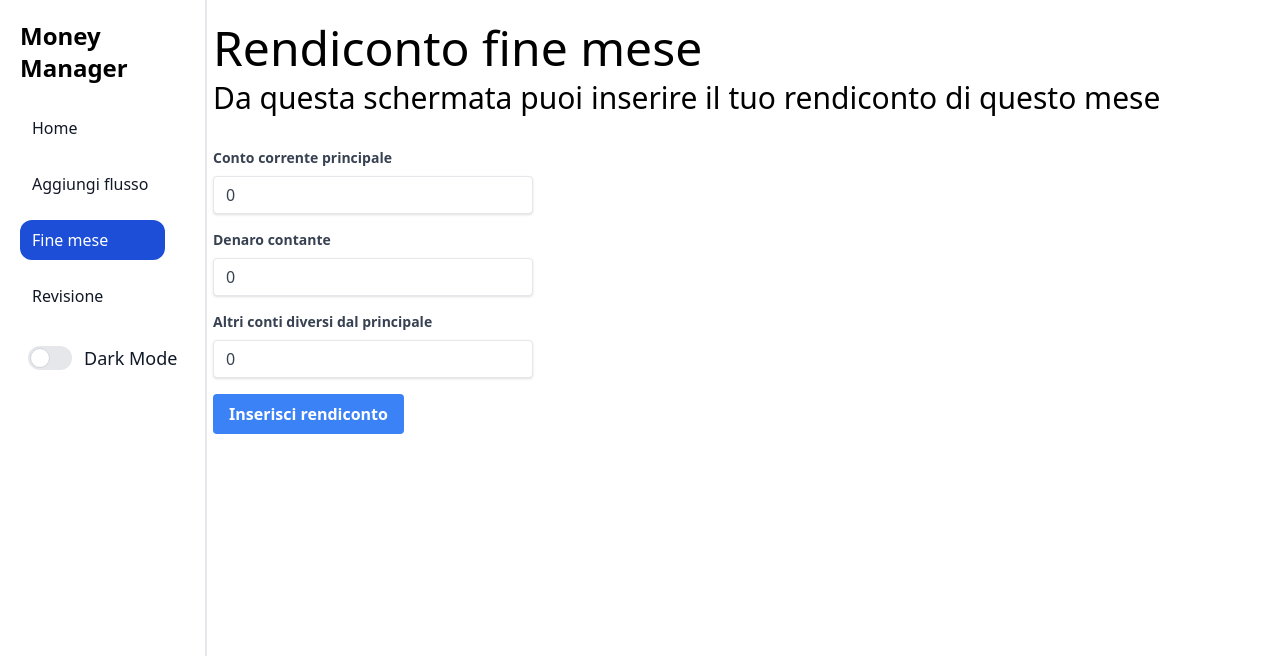
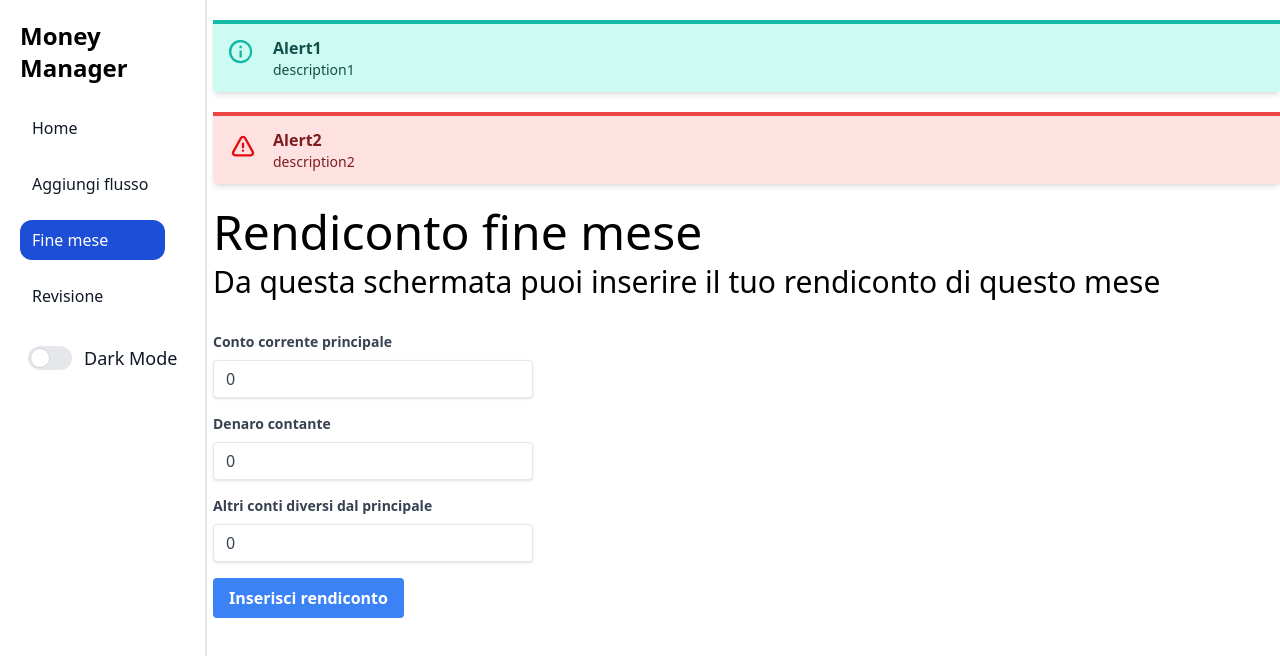
Before and after one commit to BacaroTech/Money-dashboard, an Angular app in the folder FE/: page /end in a window 1280 px wide. Shown: the top 656 px of the page. Built offline with nearby package versions, Linux system fonts and the light colour scheme.

Commit message:
created new component, fixed chart hover and inluded alerts

```diff
--- a/FE/src/app/app.module.ts
+++ b/FE/src/app/app.module.ts
@@ -15,6 +15,7 @@ import { FormsModule, ReactiveFormsModule } from '@angular/forms';
 import { CashReviewComponent } from './components/cash-review/cash-review.component';
 import { ModalComponent } from './components/modal/modal.component';
 import { EndMonthComponent } from './components/end-month/end-month.component';
+import { AlertComponent } from './components/alert/alert.component';
 
 
 @NgModule({
@@ -30,7 +31,8 @@ import { EndMonthComponent } from './components/end-month/end-month.component';
     FormFlowComponent,
     CashReviewComponent,
     ModalComponent,
-    EndMonthComponent
+    EndMonthComponent,
+    AlertComponent
   ],
   imports: [
     BrowserModule,
--- /dev/null
+++ b/FE/src/app/components/alert/alert.component.html
@@ -0,0 +1,40 @@
+<div *ngFor="let alert of alerts" [ngClass]="{'cursor-pointer': alert.action != ''}">
+    <div class="bg-teal-100 border-t-4 border-teal-500 rounded-b text-teal-900 px-4 py-3 shadow-md mt-5" role="alert"
+        *ngIf="alert.type == 'info'" [routerLink]="[alert.action]" >
+        <div class="flex">
+            <div class="py-1">
+                <svg class="fill-current h-7 w-7 text-teal-500 mr-4" xmlns="http://www.w3.org/2000/svg"
+                    viewBox="0 0 24 24">
+                    <path
+                        d="M2.93 17.07A10 10 0 1 1 17.07 2.93 10 10 0 0 1 2.93 17.07zm12.73-1.41A8 8 0 1 0 4.34 4.34a8 8 0 0 0 11.32 11.32zM9 11V9h2v6H9v-4zm0-6h2v2H9V5z" />
+                </svg>
+            </div>
+            <div>
+                <p class="font-bold capitalize">{{alert.title}}</p>
+                <p class="text-sm">{{alert.description}}</p>
+            </div>
+        </div>
+    </div>
+    <div class="bg-red-100 border-t-4 border-red-500 rounded-b text-red-900 px-4 py-3 shadow-md mt-5" role="alert"
+        *ngIf="alert.type == 'important'" [routerLink]="[alert.action]" >
+        <div class="flex">
+            <div class="py-1">
+                <svg class=" h-7 w-7 mr-4" viewBox="0 0 24 24" fill="none" xmlns="http://www.w3.org/2000/svg">
+                    <g id="SVGRepo_bgCarrier" stroke-width="0"></g>
+                    <g id="SVGRepo_tracerCarrier" stroke-linecap="round" stroke-linejoin="round"></g>
+                    <g id="SVGRepo_iconCarrier">
+                        <path d="M12 10V13" stroke="#e50b0b" stroke-width="2" stroke-linecap="round"></path>
+                        <path d="M12 16V15.9888" stroke="#e50b0b" stroke-width="2" stroke-linecap="round"></path>
+                        <path
+                            d="M10.2518 5.147L3.6508 17.0287C2.91021 18.3618 3.87415 20 5.39912 20H18.6011C20.126 20 21.09 18.3618 20.3494 17.0287L13.7484 5.147C12.9864 3.77538 11.0138 3.77538 10.2518 5.147Z"
+                            stroke="#e50b0b" stroke-width="2" stroke-linecap="round" stroke-linejoin="round"></path>
+                    </g>
+                </svg>
+            </div>
+            <div>
+                <p class="font-bold capitalize">{{alert.title}}</p>
+                <p class="text-sm">{{alert.description}}</p>
+            </div>
+        </div>
+    </div>
+</div>
--- /dev/null
+++ b/FE/src/app/components/alert/alert.component.ts
@@ -0,0 +1,19 @@
+import { Component, Input, OnInit } from '@angular/core';
+import { Alert } from 'src/app/model/alert';
+
+@Component({
+  selector: 'app-alert',
+  templateUrl: './alert.component.html',
+  styleUrls: ['./alert.component.css']
+})
+export class AlertComponent implements OnInit {
+
+  @Input()
+  alerts: Alert[] = [];
+
+  constructor() { }
+
+  ngOnInit(): void {
+  }
+
+}
--- a/FE/src/app/components/cash-flow/cash-flow.component.ts
+++ b/FE/src/app/components/cash-flow/cash-flow.component.ts
@@ -1,6 +1,6 @@
 import { Component, OnInit } from '@angular/core';
 import { FormControl, FormGroup } from '@angular/forms';
-import { cashFlow } from 'src/app/model/cashFlow';
+import { CashFlow } from 'src/app/model/cashFlow';
 
 @Component({
   selector: 'app-cash-flow',
@@ -22,7 +22,7 @@ export class CashFlowComponent implements OnInit {
     date: new FormControl<String>((new Date()).toISOString().substring(0,10))
   });
 
-  datas: cashFlow[] = [
+  datas: CashFlow[] = [
     {date: "01-01-2020", nature: "entrata", category: "stipendio", import: "1000$"},
     {date: "03-01-2020", nature: "uscita", category: "casa e bollette", import: "300$"},
   ]
--- a/FE/src/app/components/dashboard/dashboard.component.html
+++ b/FE/src/app/components/dashboard/dashboard.component.html
@@ -1 +1,3 @@
-<canvas #dynamicElement [id]="type"></canvas>
+<div style=" height: 500px; width:100%">
+    <canvas #dynamicElement [id]="type"></canvas>
+</div>
--- a/FE/src/app/components/end-month/end-month.component.html
+++ b/FE/src/app/components/end-month/end-month.component.html
@@ -1,4 +1,5 @@
 <section id="home" class="h-screen ">
+    <app-alert [alerts]="this.alerts"></app-alert>
     <h1 class="text-5xl mt-6 dark:text-white">Rendiconto fine mese</h1>
     <h2 class="text-3xl mt-2 dark:text-white">Da questa schermata puoi inserire il tuo rendiconto di questo mese</h2>
 
--- a/FE/src/app/components/end-month/end-month.component.ts
+++ b/FE/src/app/components/end-month/end-month.component.ts
@@ -1,5 +1,6 @@
 import { Component, OnInit } from '@angular/core';
 import { FormControl, FormGroup } from '@angular/forms';
+import { Alert } from 'src/app/model/alert';
 
 @Component({
   selector: 'app-end-month',
@@ -8,6 +9,10 @@ import { FormControl, FormGroup } from '@angular/forms';
 })
 export class EndMonthComponent implements OnInit {
 
+  alerts: Alert[] = [
+    {title: "alert1", description: "description1", action:"/dashboard", type:"info"},
+    {title: "alert2", description: "description2", action:"/review", type:"important"},
+  ]
   insert: "succed"| "fail" | "todo" = "todo";
 
   bioSection = new FormGroup({
--- /dev/null
+++ b/FE/src/app/model/alert.ts
@@ -0,0 +1,8 @@
+type Alert = {
+    title: string,
+    description: string,
+    action: string,
+    type: string
+}
+
+export {Alert}
--- a/FE/src/app/model/cashFlow.ts
+++ b/FE/src/app/model/cashFlow.ts
@@ -1,8 +1,8 @@
-type cashFlow = {
+type CashFlow = {
     date: string,
     nature: string,
     category: string,
     import: string
 }
 
-export {cashFlow}
+export {CashFlow}
```
Also changed, not shown: FE/src/app/components/alert/alert.component.css (added).
